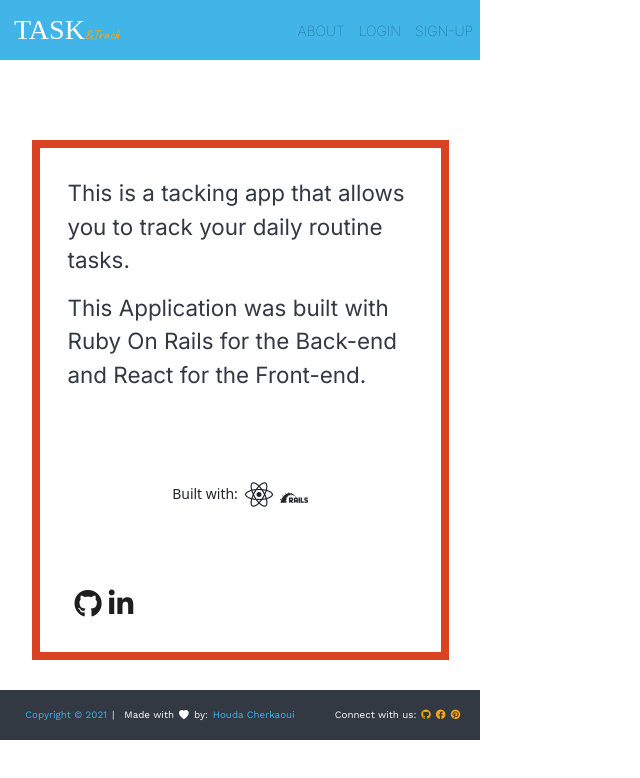
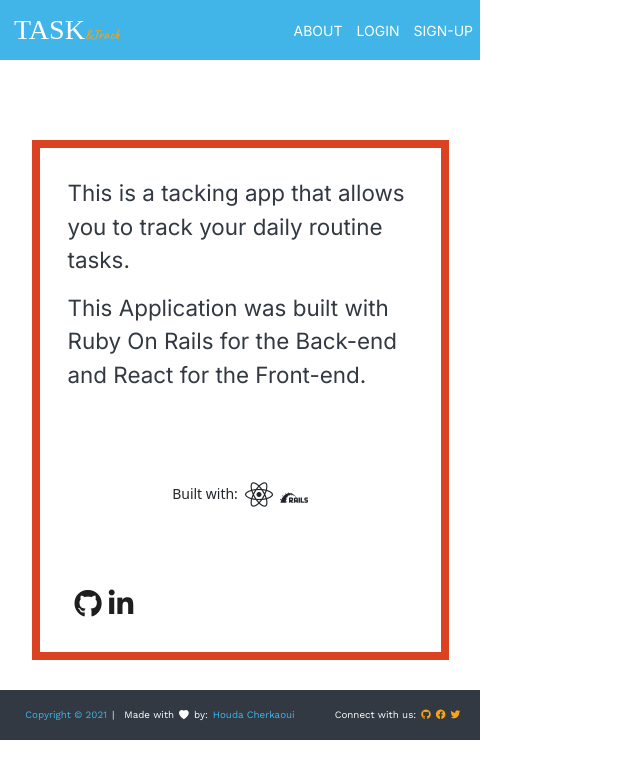
Before and after one commit to CalyCherkaoui/task-track-front-end, a React (Create React App) app: page /#/ in a window 1280 px wide. Shown: the top 778 px of the page, without its empty margins (0-640 px from the left). Built offline with nearby package versions, Linux system fonts and the light colour scheme; a web font is replaced by a local one.

Commit message:
Update navigation styles

```diff
--- a/src/component/Footer.jsx
+++ b/src/component/Footer.jsx
@@ -35,7 +35,7 @@ const Footer = () => (
               <i className="fab fa-facebook" />
             </a>
             <a href="https://twitter.com/Houda59579688" className={`${styles.footer_simple_separator} ${styles.footer_simple_accent}`}>
-              <i className="fab fa-pinterest" />
+              <i className="fab fa-twitter" />
             </a>
           </div>
         </Col>
--- a/src/styles/Navigation.module.css
+++ b/src/styles/Navigation.module.css
@@ -1,26 +1,25 @@
 .nav_logo_typo_main {
   font-size: 1.6em;
   font-family: var(--font-logo-brand);
-  color: white !important;
+  color: var(--white) !important;
   margin-left: 0.5em;
 }
 
 .nav_logo_typo_second {
   color: var(--yellow);
-  /* color: white !important; */
   font-size: 0.80em !important;
   font-family: var(--font-logo-secondary) !important;
 }
 
 .nav_link_typo {
-  color: var(--black);
+  color: var(--white)  !important;
   font-family: var(--font-primary);
-  font-weight: 200;
+  font-weight: 400;
   text-transform: uppercase;
 }
 
 .nav_link_typo:hover {
-  color: aliceblue !important;
+  color: var(--tangerine) !important;
   font-weight: 700;
   transition: ease-in-out 3ms;
 }
```
